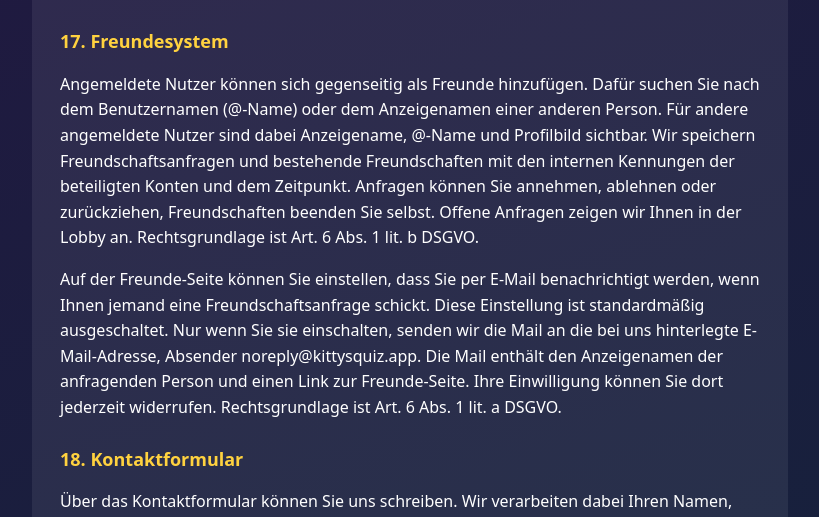
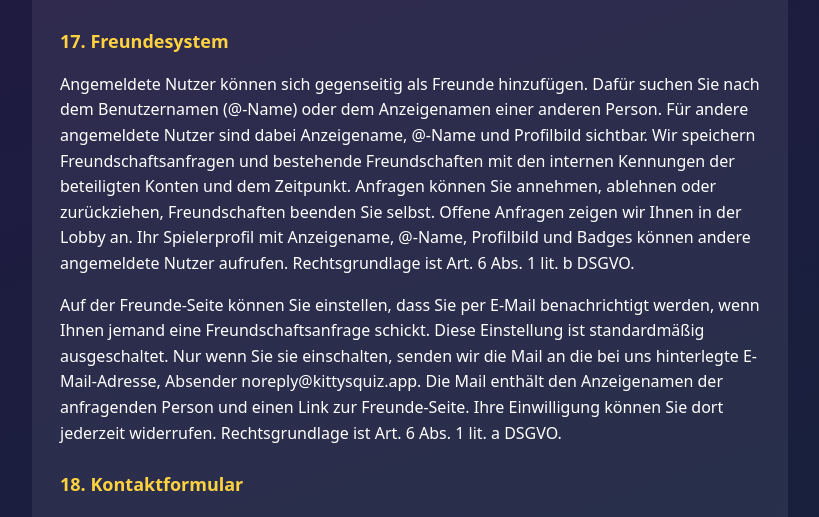
Before and after one commit to blackKittys3890/Kittysquiz, a PHP site: page /datenschutz.php in a window 1280 px wide. Shown: the part 5184-5701 px from the top of the page, without its empty margins (230-1049 px from the left). Run offline with PHP 8.4, Linux system fonts and the light colour scheme; a stand-in replaces the project's code that opens the database connection; some libraries are stand-ins or nearby versions.

Commit message:
feat: Update datenschutz.php to version 1.12; enhance friend visibility details in privacy policy

```diff
--- a/datenschutz.php
+++ b/datenschutz.php
@@ -1,5 +1,5 @@
 <?php
-// Version 1.11
+// Version 1.12
 ?>
 <!DOCTYPE html>
 <html lang="de">
@@ -249,7 +249,8 @@
             oder dem Anzeigenamen einer anderen Person. Für andere angemeldete Nutzer sind dabei Anzeigename, @-Name und Profilbild
             sichtbar. Wir speichern Freundschaftsanfragen und bestehende Freundschaften mit den internen Kennungen der beteiligten
             Konten und dem Zeitpunkt. Anfragen können Sie annehmen, ablehnen oder zurückziehen, Freundschaften beenden Sie selbst.
-            Offene Anfragen zeigen wir Ihnen in der Lobby an. Rechtsgrundlage ist Art. 6 Abs. 1 lit. b DSGVO.
+            Offene Anfragen zeigen wir Ihnen in der Lobby an. Ihr Spielerprofil mit Anzeigename, @-Name, Profilbild und
+            Badges können andere angemeldete Nutzer aufrufen. Rechtsgrundlage ist Art. 6 Abs. 1 lit. b DSGVO.
         </p>
         <p>
             Auf der Freunde-Seite können Sie einstellen, dass Sie per E-Mail benachrichtigt werden, wenn Ihnen jemand eine
@@ -273,4 +274,4 @@
     </div>
 </body>
 </html>
-<!-- Version 1.11 -->
+<!-- Version 1.12 -->
```
